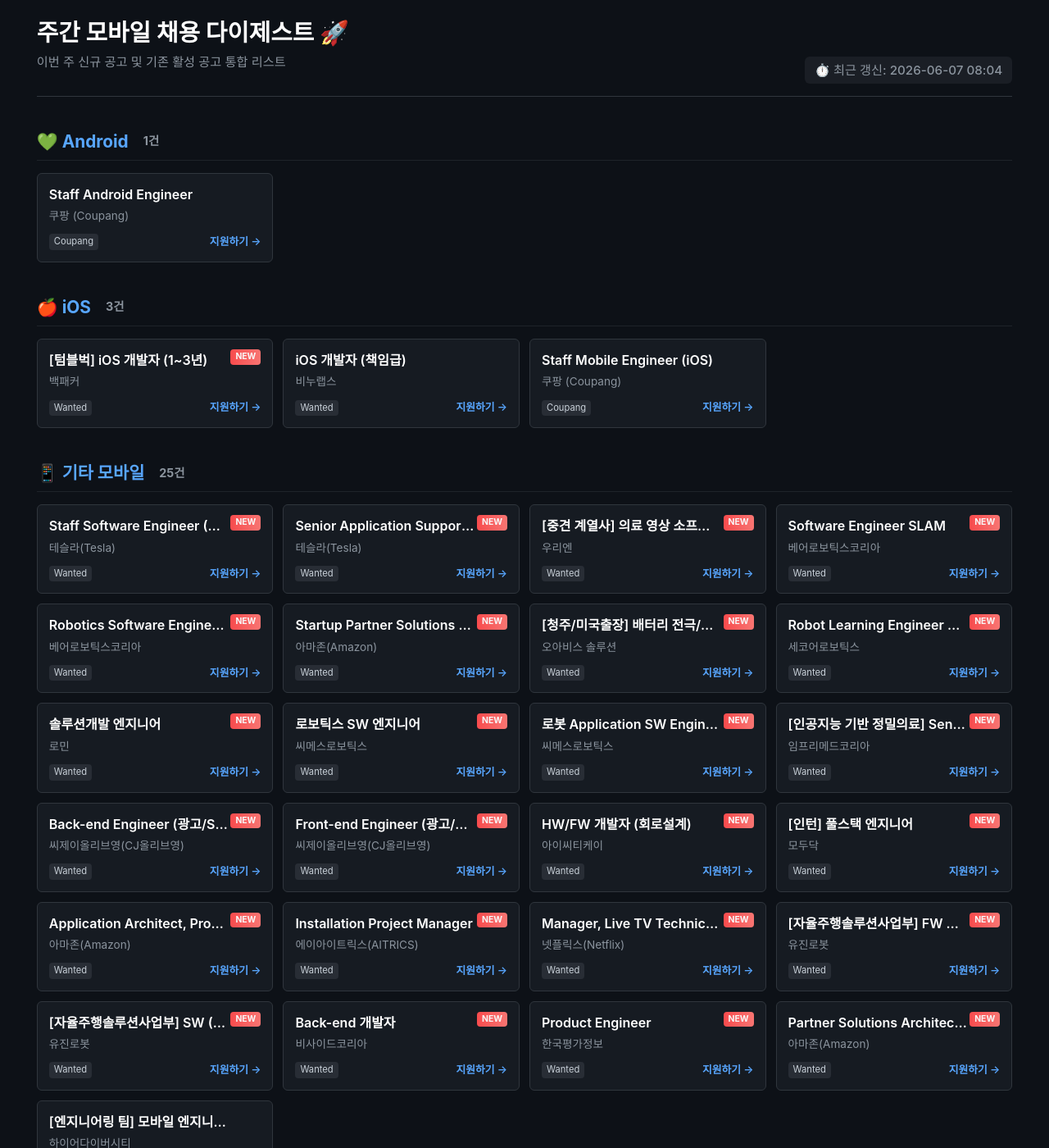
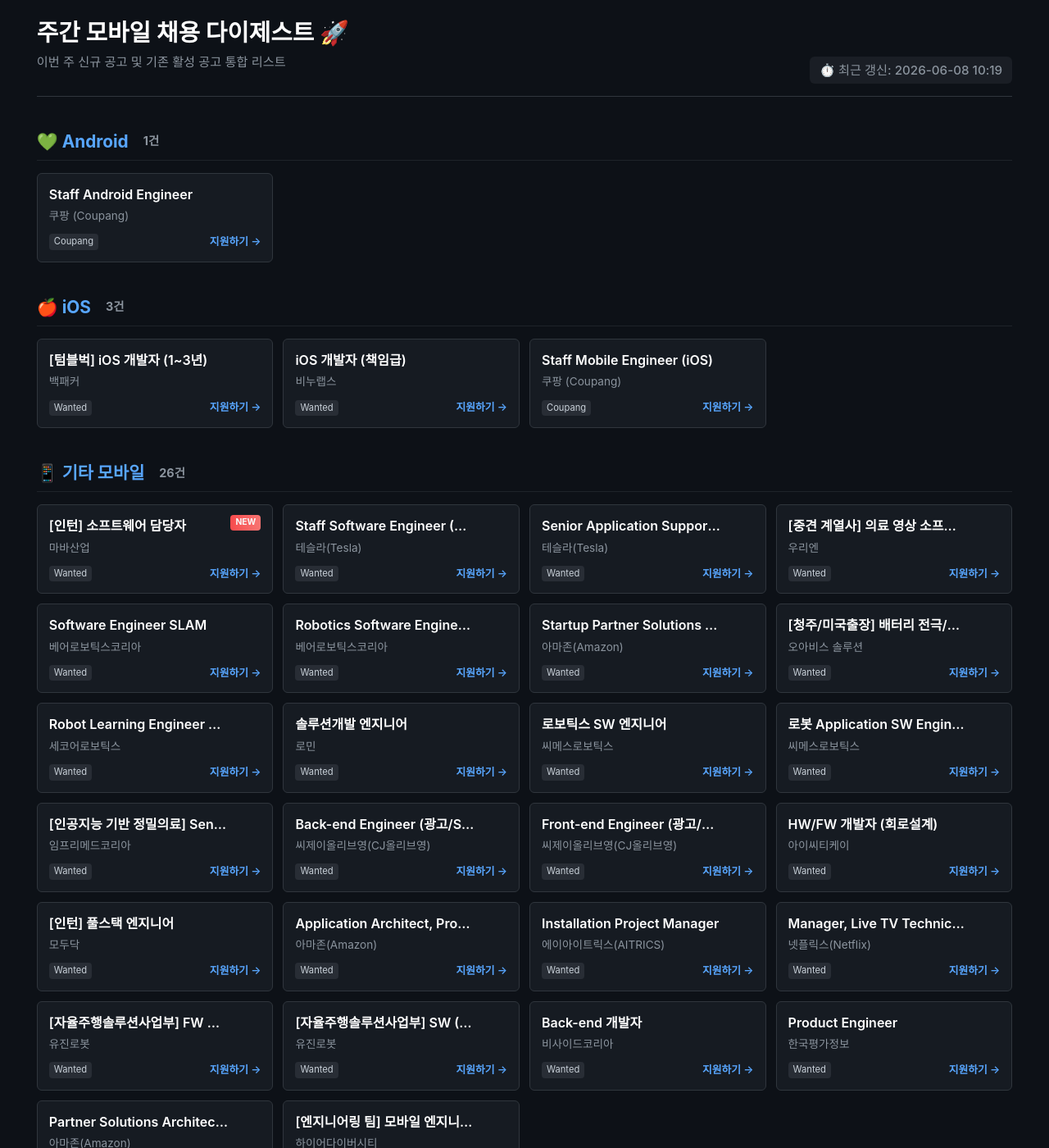
Before and after one commit to Hwan3434/Hwan3434.github.io, a Jekyll site: the page jobs.html, which Jekyll copies as it is, in a window 1280 px wide and 1400 px high. Shown: the whole window at 82% size. Built offline with Jekyll 4.4.1, drawn with Linux system fonts in a browser that asks for light colours.

Commit message:
chore: automated weekly jobs digest update

```diff
--- a/jobs.html
+++ b/jobs.html
@@ -3,7 +3,7 @@
 <head>
     <meta charset="UTF-8">
     <meta name="viewport" content="width=device-width, initial-scale=1.0">
-    <title>주간 모바일 채용 다이제스트 - 2026-06-07</title>
+    <title>주간 모바일 채용 다이제스트 - 2026-06-08</title>
     <style>
         :root { --bg-color: #0d1117; --card-bg: #161b22; --text-main: #c9d1d9; --text-muted: #8b949e; --border: #30363d; }
         body { background-color: var(--bg-color); color: var(--text-main); font-family: 'Inter', -apple-system, sans-serif; margin: 0; padding: 20px; line-height: 1.4; }
@@ -30,7 +30,7 @@
         <div class="header">
             <h1>주간 모바일 채용 다이제스트 🚀</h1>
             <p style="color: var(--text-muted); margin-top: 5px; font-size: 0.95rem;">이번 주 신규 공고 및 기존 활성 공고 통합 리스트</p>
-            <div class="last-updated">⏱️ 최근 갱신: 2026-06-07 08:04</div>
+            <div class="last-updated">⏱️ 최근 갱신: 2026-06-08 10:19</div>
         </div>
 <h2 class="section-title">💚 Android <span style="color:var(--text-muted); font-size:0.9rem; margin-left:8px;">1건</span></h2><div class="job-grid">
             <div class="job-card">
@@ -43,7 +43,7 @@
                 </div>
             </div></div><h2 class="section-title">🍎 iOS <span style="color:var(--text-muted); font-size:0.9rem; margin-left:8px;">3건</span></h2><div class="job-grid">
             <div class="job-card">
-                <span class="new-badge">NEW</span>
+
                 <h3 class="job-title" title="[텀블벅] iOS 개발자 (1~3년)">[텀블벅] iOS 개발자 (1~3년)</h3>
                 <div class="company-name">백패커</div>
                 <div class="job-footer">
@@ -68,9 +68,18 @@
                     <span class="platform-badge">Coupang</span>
                     <a href="https://www.coupang.jobs/en/jobs/?gh_jid=7058315" class="apply-btn" target="_blank">지원하기 →</a>
                 </div>
-            </div></div><h2 class="section-title">📱 기타 모바일 <span style="color:var(--text-muted); font-size:0.9rem; margin-left:8px;">25건</span></h2><div class="job-grid">
+            </div></div><h2 class="section-title">📱 기타 모바일 <span style="color:var(--text-muted); font-size:0.9rem; margin-left:8px;">26건</span></h2><div class="job-grid">
             <div class="job-card">
                 <span class="new-badge">NEW</span>
+                <h3 class="job-title" title="[인턴] 소프트웨어 담당자">[인턴] 소프트웨어 담당자</h3>
+                <div class="company-name">마바산업</div>
+                <div class="job-footer">
+                    <span class="platform-badge">Wanted</span>
+                    <a href="https://www.wanted.co.kr/wd/364358" class="apply-btn" target="_blank">지원하기 →</a>
+                </div>
+            </div>
+            <div class="job-card">
+
                 <h3 class="job-title" title="Staff Software Engineer (Sales & Delivery Application), Seoul, Korea">Staff Software Engineer (Sales & Delivery Application), Seoul, Korea</h3>
                 <div class="company-name">테슬라(Tesla)</div>
                 <div class="job-footer">
@@ -79,7 +88,7 @@
                 </div>
             </div>
             <div class="job-card">
-                <span class="new-badge">NEW</span>
+
                 <h3 class="job-title" title="Senior Application Support Engineer (Sales & Delivery Application), Seoul, Korea">Senior Application Support Engineer (Sales & Delivery Application), Seoul, Korea</h3>
                 <div class="company-name">테슬라(Tesla)</div>
                 <div class="job-footer">
@@ -88,7 +97,7 @@
                 </div>
             </div>
             <div class="job-card">
-                <span class="new-badge">NEW</span>
+
                 <h3 class="job-title" title="[중견 계열사] 의료 영상 소프트웨어 개발자">[중견 계열사] 의료 영상 소프트웨어 개발자</h3>
                 <div class="company-name">우리엔</div>
                 <div class="job-footer">
@@ -97,7 +106,7 @@
                 </div>
             </div>
             <div class="job-card">
-                <span class="new-badge">NEW</span>
+
                 <h3 class="job-title" title="Software Engineer SLAM">Software Engineer SLAM</h3>
                 <div class="company-name">베어로보틱스코리아</div>
                 <div class="job-footer">
@@ -106,7 +115,7 @@
                 </div>
             </div>
             <div class="job-card">
-                <span class="new-badge">NEW</span>
+
                 <h3 class="job-title" title="Robotics Software Engineer,  Navigation">Robotics Software Engineer,  Navigation</h3>
                 <div class="company-name">베어로보틱스코리아</div>
                 <div class="job-footer">
@@ -115,7 +124,7 @@
                 </div>
             </div>
             <div class="job-card">
-                <span class="new-badge">NEW</span>
+
                 <h3 class="job-title" title="Startup Partner Solutions Architect, Korea Startups">Startup Partner Solutions Architect, Korea Startups</h3>
                 <div class="company-name">아마존(Amazon)</div>
                 <div class="job-footer">
@@ -124,7 +133,7 @@
                 </div>
             </div>
             <div class="job-card">
-                <span class="new-badge">NEW</span>
+
                 <h3 class="job-title" title="[청주/미국출장] 배터리 전극/조립 MES 개발자">[청주/미국출장] 배터리 전극/조립 MES 개발자</h3>
                 <div class="company-name">오아비스 솔루션</div>
                 <div class="job-footer">
@@ -133,7 +142,7 @@
                 </div>
             </div>
             <div class="job-card">
-                <span class="new-badge">NEW</span>
+
                 <h3 class="job-title" title="Robot Learning Engineer 3년 이상">Robot Learning Engineer 3년 이상</h3>
                 <div class="company-name">세코어로보틱스</div>
                 <div class="job-footer">
@@ -142,7 +151,7 @@
                 </div>
             </div>
             <div class="job-card">
-                <span class="new-badge">NEW</span>
+
                 <h3 class="job-title" title="솔루션개발 엔지니어">솔루션개발 엔지니어</h3>
                 <div class="company-name">로민</div>
                 <div class="job-footer">
@@ -151,7 +160,7 @@
                 </div>
             </div>
             <div class="job-card">
-                <span class="new-badge">NEW</span>
+
                 <h3 class="job-title" title="로보틱스 SW 엔지니어">로보틱스 SW 엔지니어</h3>
                 <div class="company-name">씨메스로보틱스</div>
                 <div class="job-footer">
@@ -160,7 +169,7 @@
                 </div>
             </div>
             <div class="job-card">
-                <span class="new-badge">NEW</span>
+
                 <h3 class="job-title" title="로봇 Application SW Engineer">로봇 Application SW Engineer</h3>
                 <div class="company-name">씨메스로보틱스</div>
                 <div class="job-footer">
@@ -169,7 +178,7 @@
                 </div>
             </div>
             <div class="job-card">
-                <span class="new-badge">NEW</span>
+
                 <h3 class="job-title" title="[인공지능 기반 정밀의료] Senior/Lead software engineer">[인공지능 기반 정밀의료] Senior/Lead software engineer</h3>
                 <div class="company-name">임프리메드코리아</div>
                 <div class="job-footer">
@@ -178,7 +187,7 @@
                 </div>
             </div>
             <div class="job-card">
-                <span class="new-badge">NEW</span>
+
                 <h3 class="job-title" title="Back-end Engineer (광고/SSP)">Back-end Engineer (광고/SSP)</h3>
                 <div class="company-name">씨제이올리브영(CJ올리브영)</div>
                 <div class="job-footer">
@@ -187,7 +196,7 @@
                 </div>
             </div>
             <div class="job-card">
-                <span class="new-badge">NEW</span>
+
                 <h3 class="job-title" title="Front-end Engineer (광고/DSP)">Front-end Engineer (광고/DSP)</h3>
                 <div class="company-name">씨제이올리브영(CJ올리브영)</div>
                 <div class="job-footer">
@@ -196,7 +205,7 @@
                 </div>
             </div>
             <div class="job-card">
-                <span class="new-badge">NEW</span>
+
                 <h3 class="job-title" title="HW/FW 개발자 (회로설계)">HW/FW 개발자 (회로설계)</h3>
                 <div class="company-name">아이씨티케이</div>
                 <div class="job-footer">
@@ -205,7 +214,7 @@
                 </div>
             </div>
             <div class="job-card">
-                <span class="new-badge">NEW</span>
+
                 <h3 class="job-title" title="[인턴] 풀스택 엔지니어">[인턴] 풀스택 엔지니어</h3>
                 <div class="company-name">모두닥</div>
                 <div class="job-footer">
@@ -214,7 +223,7 @@
                 </div>
             </div>
             <div class="job-card">
-                <span class="new-badge">NEW</span>
+
                 <h3 class="job-title" title="Application Architect, Professional Services">Application Architect, Professional Services</h3>
                 <div class="company-name">아마존(Amazon)</div>
                 <div class="job-footer">
@@ -223,7 +232,7 @@
                 </div>
             </div>
             <div class="job-card">
-                <span class="new-badge">NEW</span>
+
                 <h3 class="job-title" title="Installation Project Manager">Installation Project Manager</h3>
                 <div class="company-name">에이아이트릭스(AITRICS)</div>
                 <div class="job-footer">
@@ -232,7 +241,7 @@
                 </div>
             </div>
             <div class="job-card">
-                <span class="new-badge">NEW</span>
+
                 <h3 class="job-title" title="Manager, Live TV Technical Operations, APAC">Manager, Live TV Technical Operations, APAC</h3>
                 <div class="company-name">넷플릭스(Netflix)</div>
                 <div class="job-footer">
@@ -241,7 +250,7 @@
                 </div>
             </div>
             <div class="job-card">
-                <span class="new-badge">NEW</span>
+
                 <h3 class="job-title" title="[자율주행솔루션사업부] FW 엔지니어">[자율주행솔루션사업부] FW 엔지니어</h3>
                 <div class="company-name">유진로봇</div>
                 <div class="job-footer">
@@ -250,7 +259,7 @@
                 </div>
             </div>
             <div class="job-card">
-                <span class="new-badge">NEW</span>
+
                 <h3 class="job-title" title="[자율주행솔루션사업부] SW (Middleware)">[자율주행솔루션사업부] SW (Middleware)</h3>
                 <div class="company-name">유진로봇</div>
                 <div class="job-footer">
@@ -259,7 +268,7 @@
                 </div>
             </div>
             <div class="job-card">
-                <span class="new-badge">NEW</span>
+
                 <h3 class="job-title" title="Back-end 개발자">Back-end 개발자</h3>
                 <div class="company-name">비사이드코리아</div>
                 <div class="job-footer">
@@ -268,7 +277,7 @@
                 </div>
             </div>
             <div class="job-card">
-                <span class="new-badge">NEW</span>
+
                 <h3 class="job-title" title="Product Engineer">Product Engineer</h3>
                 <div class="company-name">한국평가정보</div>
                 <div class="job-footer">
@@ -277,7 +286,7 @@
                 </div>
             </div>
             <div class="job-card">
-                <span class="new-badge">NEW</span>
+
                 <h3 class="job-title" title="Partner Solutions Architect, AWS Partner Field APJ">Partner Solutions Architect, AWS Partner Field APJ</h3>
                 <div class="company-name">아마존(Amazon)</div>
                 <div class="job-footer">
```
Also changed, not shown: tools/jobs.json (+39 -29 lines).
